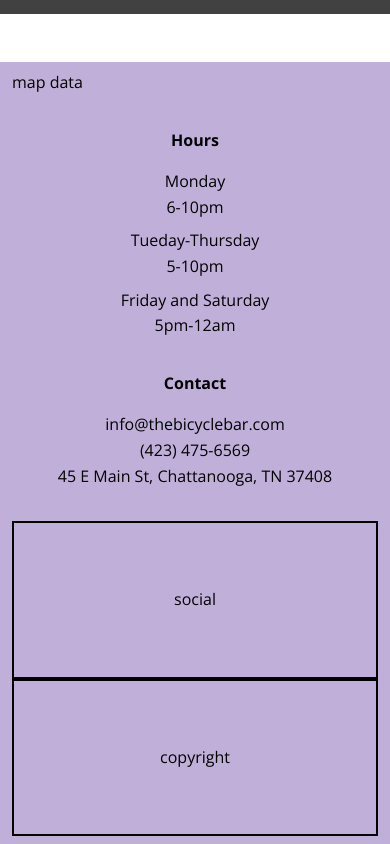
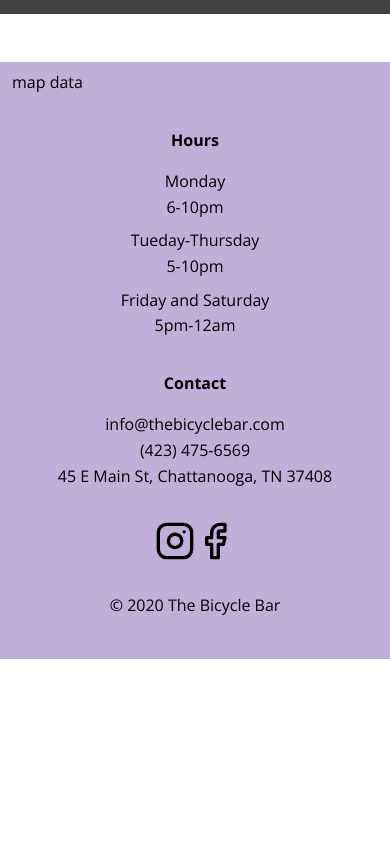
Before and after one commit to bike-bar/web, a Gatsby site: page / in a window 390 px wide. Shown: the part 985-1829 px from the top of the page. After the commit the page ends 1644 px from the top, so only its background shows below. Built offline with nearby package versions, Linux system fonts and the light colour scheme; Gatsby itself is replaced by a stand-in of ours.

Commit message:
svg to react component, add social icons, make phone/email clickable, move scripts to higher visibility

```diff
--- /dev/null
+++ b/src/components/icons/facebook.js
@@ -0,0 +1,21 @@
+import React from 'react'
+
+const Facebook = props => (
+  <svg
+    xmlns="http://www.w3.org/2000/svg"
+    width="40"
+    height="40"
+    viewBox="0 0 24 24"
+    fill="none"
+    stroke="currentColor"
+    strokeWidth="2"
+    strokeLinecap="round"
+    strokeLinejoin="round"
+    className="feather feather-facebook"
+    {...props}
+  >
+    <path d="M18 2h-3a5 5 0 0 0-5 5v3H7v4h3v8h4v-8h3l1-4h-4V7a1 1 0 0 1 1-1h3z" />
+  </svg>
+)
+
+export default Facebook
--- /dev/null
+++ b/src/components/icons/instagram.js
@@ -0,0 +1,25 @@
+import React from 'react'
+
+const Instagram = props => (
+  <svg
+    xmlns="http://www.w3.org/2000/svg"
+    width="40"
+    height="40"
+    viewBox="0 0 24 24"
+    fill="none"
+    stroke="currentColor"
+    strokeWidth="2"
+    strokeLinecap="round"
+    strokeLinejoin="round"
+    className="feather feather-instagram"
+    {...props}
+  >
+    <rect x="2" y="2" width="20" height="20" rx="5" ry="5" />
+    <g fill="none">
+      <path d="M16 11.37A4 4 0 1 1 12.63 8 4 4 0 0 1 16 11.37z" />
+      <line x1="17.5" y1="6.5" x2="17.5" y2="6.5" />
+    </g>
+  </svg>
+)
+
+export default Instagram
--- a/src/components/layout/footer/index.js
+++ b/src/components/layout/footer/index.js
@@ -1,4 +1,7 @@
 import React from 'react'
+
+import Instagram from '../../icons/instagram'
+import Facebook from '../../icons/facebook'
 
 const Footer = () => {
   return (
@@ -24,15 +27,27 @@ const Footer = () => {
           <div className="footer__content">
             <p className="footer__header">Contact</p>
             <div className="footer__content-row">
-              <p>info@thebicyclebar.com</p>
-              <p>(423) 475-6569</p>
+              <a href="mailto:info@bicyclebar.com">info@thebicyclebar.com</a>
+              <a href="tel:423-790-9277">(423) 475-6569</a>
               <p>45 E Main St, Chattanooga, TN 37408</p>
             </div>
           </div>
         </div>
         <div className="footer__bottom">
-          <div className="footer__social">social</div>
-          <div className="footer__copyright">copyright</div>
+          <div className="footer__content">
+            <div className="footer__content-row">
+              <div className="footer__icons">
+                {/* TODO: apply spacing similar to justify-content: space-around */}
+                <Instagram />
+                <Facebook />
+              </div>
+            </div>
+          </div>
+          <div className="footer__content">
+            <div className="footer__content-row">
+              <p className="footer__copyright">© 2020 The Bicycle Bar</p>
+            </div>
+          </div>
         </div>
       </div>
     </footer>
--- a/src/sass/layout/_footer.scss
+++ b/src/sass/layout/_footer.scss
@@ -9,8 +9,9 @@
   }
 
   // map, hours, contact
-  &__top {
-  }
+
+  // &__top {
+  // }
 
   &__content {
     // border: 2px solid black;
@@ -22,6 +23,11 @@
       display: flex;
       flex-direction: column;
       align-items: center;
+
+      & a {
+        text-decoration: none;
+        color: black;
+      }
     }
   }
 
@@ -37,23 +43,20 @@
   }
 
   // social, copyright
-  &__bottom {
-    width: 100%;
+  &__icons {
+    display: flex;
+    flex-direction: row;
+    justify-content: space-between;
+
+    // &-instagram {
+    //   position: relative;
+    // }
+
+    // &-facebook {
+    //   position: relative;
+    // }
   }
 
-  &__social {
-    padding: 4em 6em;
-    border: 2px solid black;
-    text-align: center;
-    display: flex;
-    justify-content: center;
-  }
-
-  &__copyright {
-    padding: 4em 6em;
-    border: 2px solid black;
-    text-align: center;
-    display: flex;
-    justify-content: center;
-  }
+  // &__copyright {
+  // }
 }
```
Also changed, not shown: package.json (+13 -13 lines), src/assets/facebook.svg (deleted), src/assets/instagram.svg (deleted).
